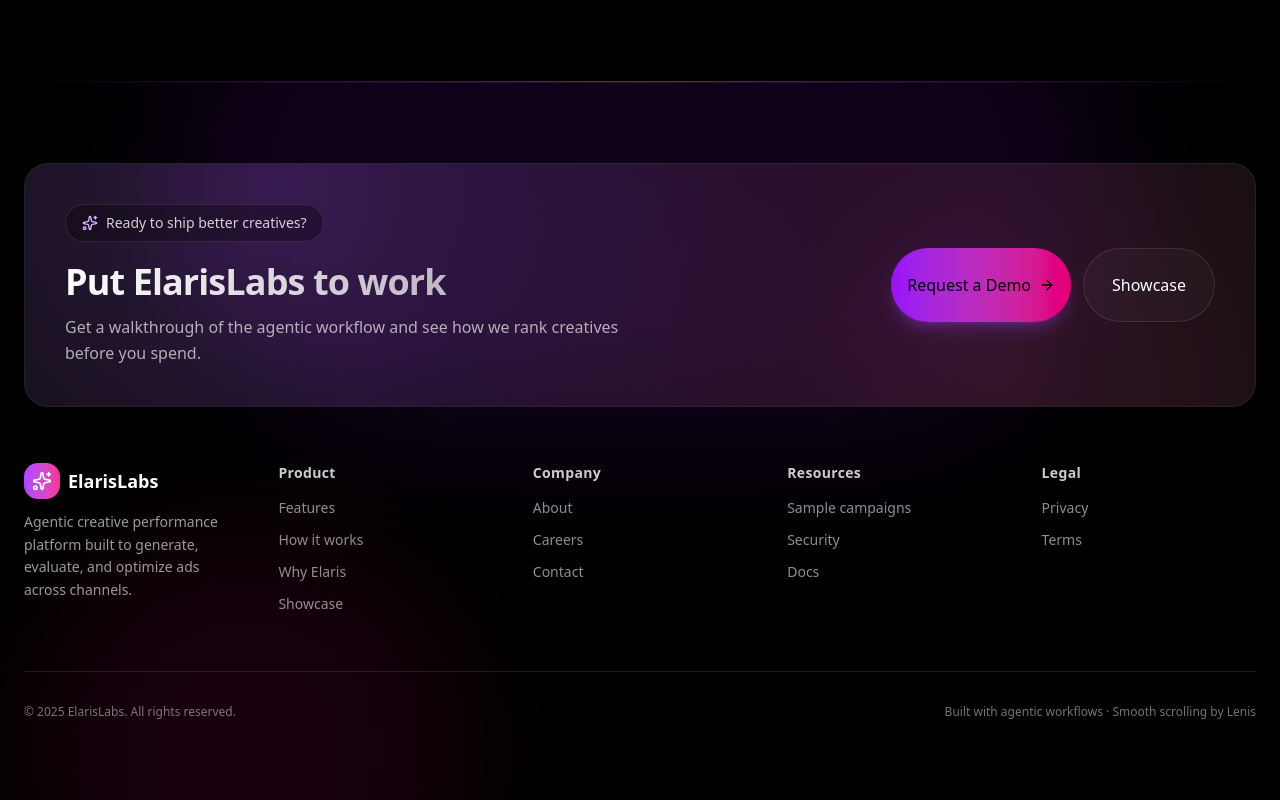
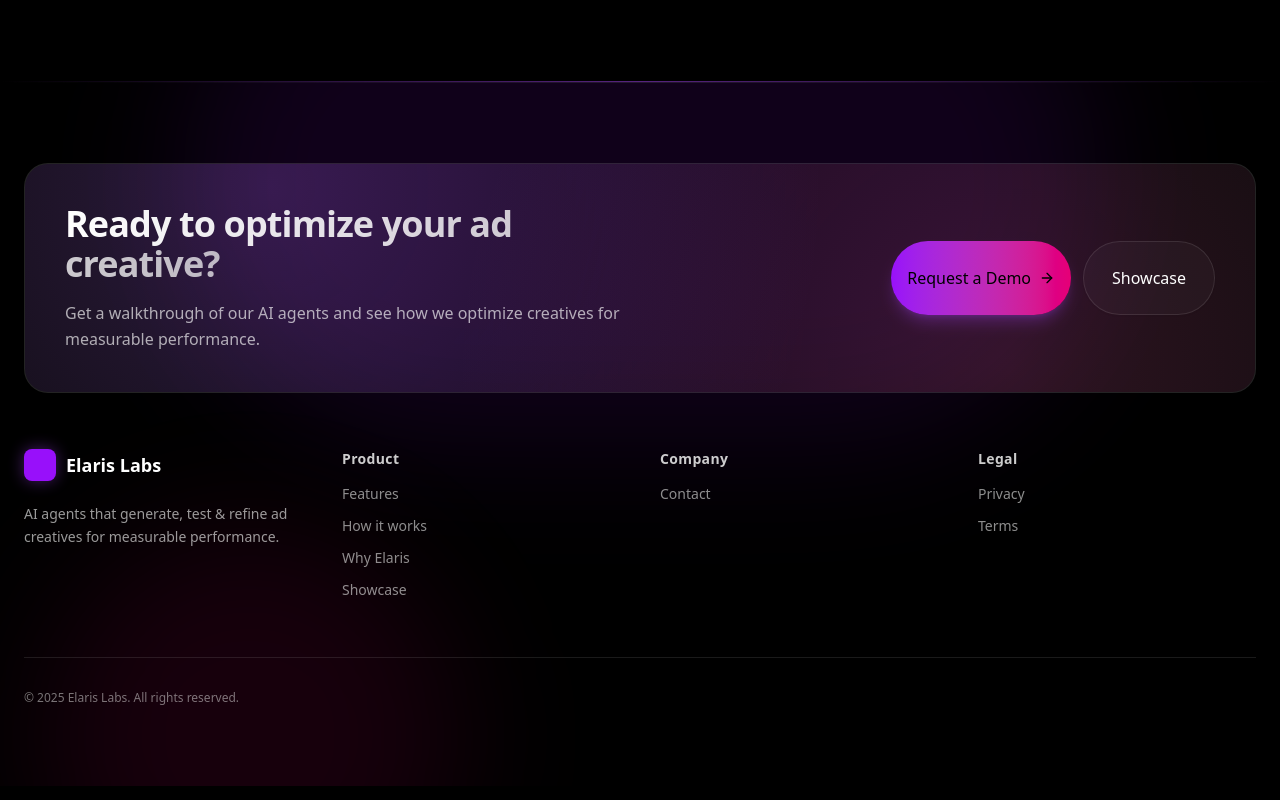
Before and after one commit to 1sarthakbhardwaj/elaris, a Next.js app: page / in a window 1280 px wide. Shown: the part 5115-5915 px from the top of the page. Built offline with nearby package versions, Linux system fonts and the light colour scheme.

Commit message:
feat: update layout and footer content for improved branding and clarity

```diff
--- a/app/components/Footer.tsx
+++ b/app/components/Footer.tsx
@@ -1,7 +1,7 @@
 'use client';
 
 import { motion } from 'framer-motion';
-import { ArrowRight, Sparkles } from 'lucide-react';
+import { ArrowRight } from 'lucide-react';
 import { Button } from '@/components/ui/button';
 
 const links = {
@@ -12,14 +12,7 @@
     { label: 'Showcase', href: '#Showcase' },
   ],
   Company: [
-    { label: 'About', href: '#top' },
-    { label: 'Careers', href: '#top' },
     { label: 'Contact', href: '#top' },
-  ],
-  Resources: [
-    { label: 'Sample campaigns', href: '#Showcase' },
-    { label: 'Security', href: '#top' },
-    { label: 'Docs', href: '#top' },
   ],
   Legal: [
     { label: 'Privacy', href: '#top' },
@@ -55,17 +48,13 @@
           <div className="pointer-events-none absolute inset-0 bg-[radial-gradient(circle_at_20%_10%,rgba(168,85,247,0.22),transparent_55%),radial-gradient(circle_at_80%_90%,rgba(236,72,153,0.16),transparent_55%)]" />
           <div className="relative grid grid-cols-1 gap-8 md:grid-cols-2 md:items-center">
             <div>
-              <div className="inline-flex items-center gap-2 rounded-full border border-white/10 bg-black/30 px-4 py-2 text-sm text-white/80">
-                <Sparkles className="h-4 w-4 text-purple-300" />
-                <span>Ready to ship better creatives?</span>
-              </div>
-              <h3 className="mt-5 text-3xl md:text-4xl font-bold tracking-tight">
+              <h3 className="text-3xl md:text-4xl font-bold tracking-tight">
                 <span className="bg-gradient-to-r from-white to-white/70 bg-clip-text text-transparent">
-                  Put ElarisLabs to work
+                  Ready to optimize your ad creative?
                 </span>
               </h3>
-              <p className="mt-3 text-white/65 leading-relaxed">
-                Get a walkthrough of the agentic workflow and see how we rank creatives before you spend.
+              <p className="mt-4 text-white/65 leading-relaxed">
+                Get a walkthrough of our AI agents and see how we optimize creatives for measurable performance.
               </p>
             </div>
 
@@ -89,16 +78,17 @@
         </motion.div>
 
         {/* link columns */}
-        <div className="mt-14 grid grid-cols-2 gap-10 md:grid-cols-5">
+        <div className="mt-14 grid grid-cols-2 gap-10 md:grid-cols-4">
           <div className="col-span-2 md:col-span-1">
-            <a href="#top" className="inline-flex items-center gap-2">
-              <span className="inline-flex h-9 w-9 items-center justify-center rounded-xl bg-gradient-to-r from-purple-500 to-pink-500">
-                <Sparkles className="h-5 w-5 text-white" />
-              </span>
-              <span className="text-lg font-semibold text-white">ElarisLabs</span>
+            <a href="#top" className="inline-flex items-center gap-2.5">
+              <div className="relative">
+                <div className="absolute inset-0 bg-purple-500 rounded-md blur-sm opacity-40" />
+                <div className="relative w-8 h-8 rounded-md bg-purple-600" />
+              </div>
+              <span className="text-lg font-semibold text-white">Elaris Labs</span>
             </a>
-            <p className="mt-3 text-sm text-white/60 leading-relaxed">
-              Agentic creative performance platform built to generate, evaluate, and optimize ads across channels.
+            <p className="mt-4 text-sm text-white/60 leading-relaxed">
+              AI agents that generate, test & refine ad creatives for measurable performance.
             </p>
           </div>
 
@@ -124,11 +114,8 @@
         {/* bottom bar */}
         <div className="mt-14 flex flex-col gap-4 border-t border-white/10 pt-8 sm:flex-row sm:items-center sm:justify-between">
           <p className="text-xs text-white/45">
-            © {new Date().getFullYear()} ElarisLabs. All rights reserved.
+            © {new Date().getFullYear()} Elaris Labs. All rights reserved.
           </p>
-          <div className="text-xs text-white/45">
-            Built with agentic workflows · Smooth scrolling by Lenis
-          </div>
         </div>
       </div>
     </footer>
--- a/app/layout.tsx
+++ b/app/layout.tsx
@@ -14,8 +14,12 @@
 });
 
 export const metadata: Metadata = {
-  title: "ElarisLabs - Landing Page",
-  description: "New Generation AI Creative Suite",
+  title: "Elaris Labs - AI Agents that Optimize Ad Creative",
+  description: "Generate, test & refine ad creatives for measurable performance.",
+  icons: {
+    icon: '/icon.svg',
+    apple: '/icon.svg',
+  },
 };
 
 export default function RootLayout({
```
Also changed, not shown: app/icon.svg (added), public/icon.svg (added).
